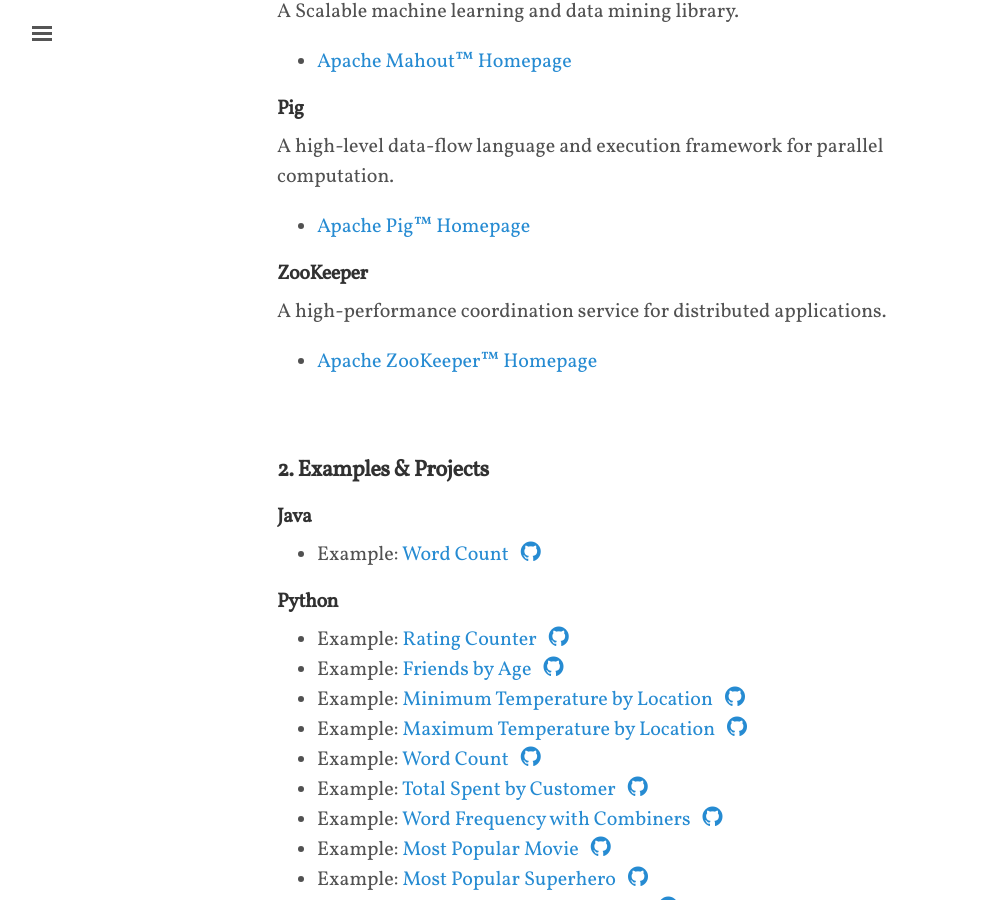
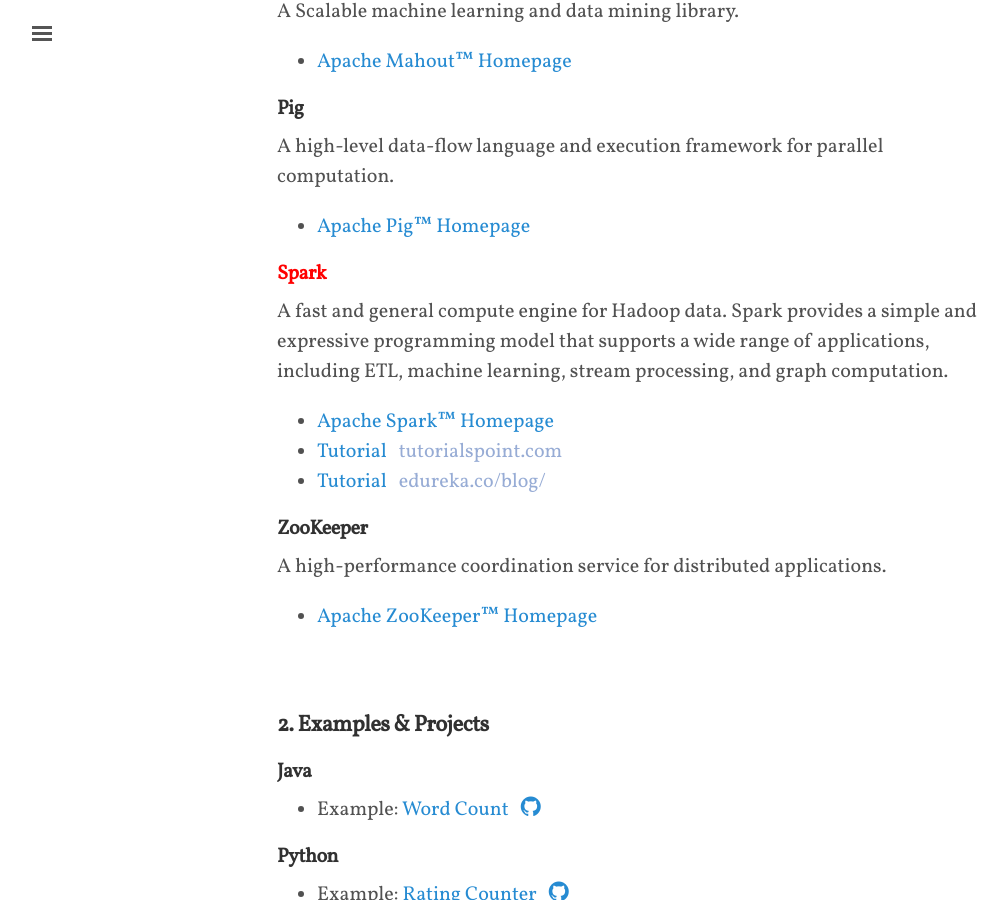
Before and after one commit to shevapato2008/myBlog, a Jekyll site: the page built from algorithms/bigdata/index.md, in a window 1280 px wide and 900 px high, scrolled down 1622 px. Shown: the whole window, without its empty margins (3-1011 px from the left). Built offline with Jekyll 4.4.1, drawn with Linux system fonts in a browser that asks for light colours; nearby versions of some CDN libraries; some web fonts are replaced; some of the changed text lies outside the part shown.

Commit message:
Updated.

```diff
--- a/algorithms/bigdata/index.md
+++ b/algorithms/bigdata/index.md
@@ -9,7 +9,7 @@
 ## Hadoop / MapReduce
 ---
 ### 1. Hadoop Ecosystem
-#### Hadoop
+#### <span style="color:red">Hadoop Overview</span>
 + [Apache® Hadoop® Homepage](http://hadoop.apache.org/) &nbsp; <span style="color:#97acd5">hadoop.apache.org</span>
 + [Tutorial](http://www.tutorialspoint.com/hadoop/) &nbsp; <span style="color:#97acd5">tutorialspoint.com</span>
 + [Tutorial](https://www.edureka.co/blog/hadoop-tutorial/) &nbsp; <span style="color:#97acd5">edureka.co/blog/</span>
@@ -18,13 +18,13 @@
 A distributed file system that provides high-throughput access to application data.
 + [HDFS Users Guide](http://hadoop.apache.org/docs/current/hadoop-project-dist/hadoop-hdfs/HdfsUserGuide.html)
 
-#### MapReduce
+#### <span style="color:red">MapReduce</span>
 A YARN-based system for parallel processing of large data sets.
 + [Tutorial](https://hadoop.apache.org/docs/current/hadoop-mapreduce-client/hadoop-mapreduce-client-core/MapReduceTutorial.html) &nbsp; <span style="color:#97acd5">hadoop.apache.org</span>
 + [Tutorial](http://www.tutorialspoint.com/map_reduce/) &nbsp; <span style="color:#97acd5">tutorialspoint.com</span>
 + [Tutorial](https://www.edureka.co/blog/mapreduce-tutorial/) &nbsp; <span style="color:#97acd5">edureka.co/blog/</span>
 
-#### Yarn
+#### <span style="color:red">Yarn</span>
 A framework for job scheduling and cluster resource management.
 + [Apache Hadoop YARN Homepage](http://hadoop.apache.org/docs/current/hadoop-yarn/hadoop-yarn-site/YARN.html)
 + [Tutorial](https://www.edureka.co/blog/apache-hadoop-2-0-and-yarn/) &nbsp; <span style="color:#97acd5">edureka.co/blog/</span>
@@ -50,6 +50,12 @@
 #### Pig
 A high-level data-flow language and execution framework for parallel computation.
 + [Apache Pig™ Homepage](http://pig.apache.org/)
+
+#### <span style="color:red">Spark</span>
+A fast and general compute engine for Hadoop data. Spark provides a simple and expressive programming model that supports a wide range of applications, including ETL, machine learning, stream processing, and graph computation.
++ [Apache Spark™ Homepage](http://spark.apache.org/)
++ [Tutorial](https://www.tutorialspoint.com/apache_spark/) &nbsp; <span style="color:#97acd5">tutorialspoint.com</span>
++ [Tutorial](https://www.edureka.co/blog/spark-tutorial/) &nbsp; <span style="color:#97acd5">edureka.co/blog/</span>
 
 #### ZooKeeper
 A high-performance coordination service for distributed applications.
```
